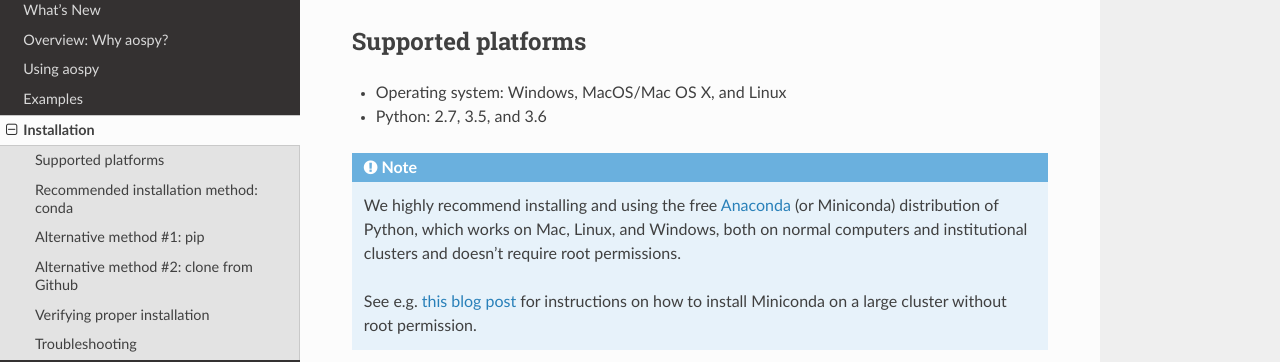
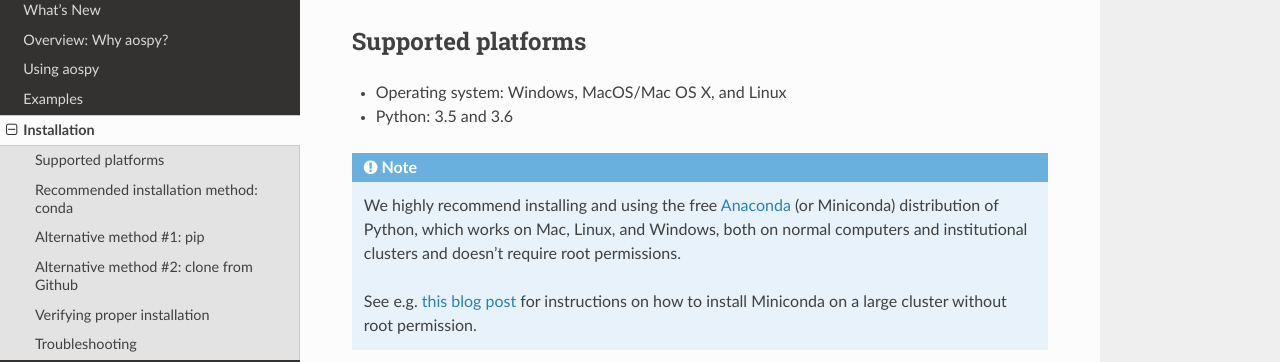
Before and after one commit to spencerahill/aospy, a Sphinx documentation site: the page built from docs/install.rst, in a window 1280 px wide and 900 px high. Shown: the part 135-497 px from the top of the window. Built offline with Sphinx 7.4.7 and the Read the Docs theme 2.0.0, drawn with Linux system fonts in a browser that asks for light colours.

Commit message:
Drop support for Python 2.7 (#280)

```diff
--- a/appveyor.yml
+++ b/appveyor.yml
@@ -5,11 +5,6 @@
 environment:
 
   matrix:
-    - PYTHON: "C:\\Python27-conda64"
-      PYTHON_VERSION: "2.7"
-      PYTHON_ARCH: "64"
-      CONDA_ENV: "py27"
-
     - PYTHON: "C:\\Python35-conda64"
       PYTHON_VERSION: "3.5"
       PYTHON_ARCH: "64"
--- a/docs/install.rst
+++ b/docs/install.rst
@@ -7,7 +7,7 @@ Supported platforms
 -------------------
 
 - Operating system: Windows, MacOS/Mac OS X, and Linux
-- Python: 2.7, 3.5, and 3.6
+- Python: 3.5 and 3.6
 
 .. note::
 
--- a/docs/whats-new.rst
+++ b/docs/whats-new.rst
@@ -16,8 +16,8 @@ Breaking Changes
   explicit ``east_bound``, ``west_bound``, ``south_bound``, and
   ``north_bound`` (:pull:`266`).  By `Spencer Hill
   <https://github.com/spencerahill>`_.
-- Drop support for Python 3.4, since our core upstream dependency
-  xarray is also dropping it as of their 0.11 release (:pull:`255`).
+- Drop support for Python 2.7 and 3.4, since our core upstream dependency
+  xarray is also dropping these soon (:pull:`255`, :pull:`280`).
   By `Spencer Hill <https://github.com/spencerahill>`_.
 - Deprecate ``Constant`` class and ``constants.py`` module.
   Physical constants used internally by aospy are now stored
--- a/setup.py
+++ b/setup.py
@@ -49,7 +49,6 @@ setuptools.setup(
         'License :: OSI Approved :: Apache Software License',
         'Natural Language :: English',
         'Operating System :: OS Independent',
-        'Programming Language :: Python :: 2.7',
         'Programming Language :: Python :: 3',
         'Programming Language :: Python :: 3.5',
         'Programming Language :: Python :: 3.6',
```
Also changed, not shown: .travis.yml, 3 other files.
